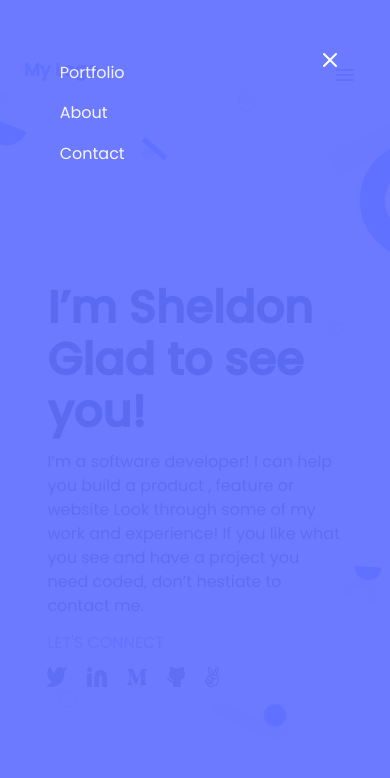
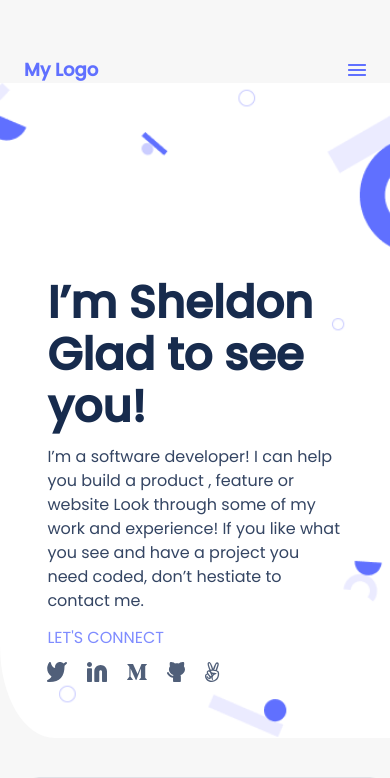
Before and after one commit to sheldonwafula/The-portfolio, a website: page index.html in a window 390 px wide. Shown: the top 778 px of the page. Drawn offline with Linux system fonts and the light colour scheme.

```diff
--- a/index.html
+++ b/index.html
@@ -10,28 +10,29 @@
 </head>
 <body>
     <main class="main-section">
-    <header class="landing-page">
+    <header class="landing-page" id="port">
         <nav class="nav-bar">
              <div class="logo">
                  <a href="#">My Logo</a>
 
              </div>
 
-             <div class="menu" id="menu-icon" onclick="showMenu()">
-                 <a href="#"><img src="images/Union.png" alt="menu icon"></a>
-             </div>
 
+             <div class="menu" id="menu-icon" >
+                <div id="close-button" >
+            <img src="images/close.png"  alt="close">
+               </div>
+             <ul class="nav-items nav-menu">
 
-
-             <ul class="nav-items nav-menu">
-                <img src="images/close.png" id="close-button" onclick="hideMenu()" alt="close">
-                <li><a href="#">Portfolio</a></li>
-                <li><a href="#">About</a></li>
-                <li><a href="#">Contact</a></li>
+                <li class="items" onclick=""><a href="#port">Portfolio</a></li>
+                <li class="items" onclick=""><a href="#about">About</a></li>
+                <li class="items" onclick=""><a href="#contact">Contact</a></li>
 
              </ul>
-
-
+            </div>
+            <div class="nav-links" id="nav-menus">
+                <a href="#" ><img src="images/Union.png" alt="menu icon"></a>
+                </div>
 
 
              </nav>
@@ -191,7 +192,7 @@
 
          </section>
 <!-- about myself -->
-         <section class="about">
+         <section class="about" id="about">
             <div class="about-me">
                 <h1>About Myself</h1>
                 <p>Hello I’m a software developer! I can help you build a product , feature or website. Look through some of my work and experience! If you like what you see and have a project you need coded, don’t hesitate to contact me.</p>
@@ -259,7 +260,7 @@
          <!-- contact form section -->
 
 
-<section class="contact-section">
+<section class="contact-section" id="contact">
 
 
         <div class="contact">
--- a/main.js
+++ b/main.js
@@ -1,10 +1,19 @@
-const hambuger = document.querySelector('.menu');
-const navMenu = document.querySelector('.nav-menu');
+const hambger = document.querySelector('#nav-menus');
+const menu = document.querySelector('#menu-icon');
+const closex = document.querySelector('.menu');
+const list = document.querySelectorAll('.items');
 
-function showMenu() {
-    navMenu.style.right = "-90px";
-}
+hambger.addEventListener('click', () => {
+  hambger.classList.add('hide');
+  menu.classList.add('show');
+});
 
-function hideMenu() {
-    navMenu.style.right = "-800px";
-}
+closex.addEventListener('click', () => {
+  hambger.classList.remove('hide');
+  menu.classList.remove('show');
+});
+
+list.addEventListener('click', () => {
+  hambger.classList.remove('hide');
+  menu.classList.remove('show');
+});
--- a/package.json
+++ b/package.json
@@ -18,6 +18,10 @@
   },
   "homepage": "https://github.com/sheldonwafula/The-portfolio#readme",
   "devDependencies": {
+    "babel-eslint": "^10.1.0",
+    "eslint": "^7.32.0",
+    "eslint-config-airbnb-base": "^14.2.1",
+    "eslint-plugin-import": "^2.27.5",
     "hint": "^7.1.8",
     "stylelint": "^13.13.1",
     "stylelint-config-standard": "^21.0.0",
--- a/style.css
+++ b/style.css
@@ -39,43 +39,61 @@
     text-align: center;
     color: #6070ff;
   }
+  .nav-links{
+    margin-top: 58px;
+    margin-right: 24px;
 
-  .menu {
-    margin-top: 63px;
-    margin-right: 36px;
   }
 
-
-  .nav-menu {
+  .hide{
+    display: none;
+    visibility: hidden;
+  }
+  .menu {
+    width: 100%;
+    height: 100%;
     position: fixed;
-    /*left: -10px;*/
-    top: 0;
-    gap: 0;
-    flex-direction: column;
-    background-color: #6070ff;
-    height: 100vh;
-    width: 100%;
-    padding: 3rem;
+    mix-blend-mode: normal;
+    box-shadow: 0 48px 48px rgba(37, 47, 137, 0.08);
+    background: #6070ff;
+    opacity: 0.95;
+    display: none;
     transition: 0.5s;
-
-    opacity: 0.93;
+  }
+  .show{
+    display: block;
   }
 
-  .nav-menu img {
+  .menu ul{
+    width: 90%;
     position: absolute;
-    right: 9em;
+    top: 68px;
+    display: flex;
+    flex-direction: column;
+    align-items: center;
+  }
+
+  .menu img {
+    position: absolute;
+    right: 5em;
     padding-bottom: 20px;
     cursor: pointer;
+    top: 2em;
   }
 
-  .nav-menu li{
-    margin: 2%;
-    padding: 1%;
-    list-style: none;
+  .menu ul li{
+    width: 85%;
+    list-style-type: none;
+    padding: 14px 14px;
+    height: 80px;
   }
-  .nav-menu li a{
-   text-decoration: none;
-   color: #f7f7f9;
+  .menu ul li a{
+    color: white;
+    font-weight: 500;
+    font-size: 32px;
+    line-height: 44px;
+
+    text-decoration: none;
   }
   .home-page {
     padding-top: 17%;
@@ -555,8 +573,11 @@
     text-align: center;
     color: #6070ff;
   }
+  .menu{
+    margin-top: -20px;
+  }
 
-  .menu {
+  .nav-links {
     display: none;
   }
 
```
Also changed, not shown: .eslintrc.json (added), 1 other file.
